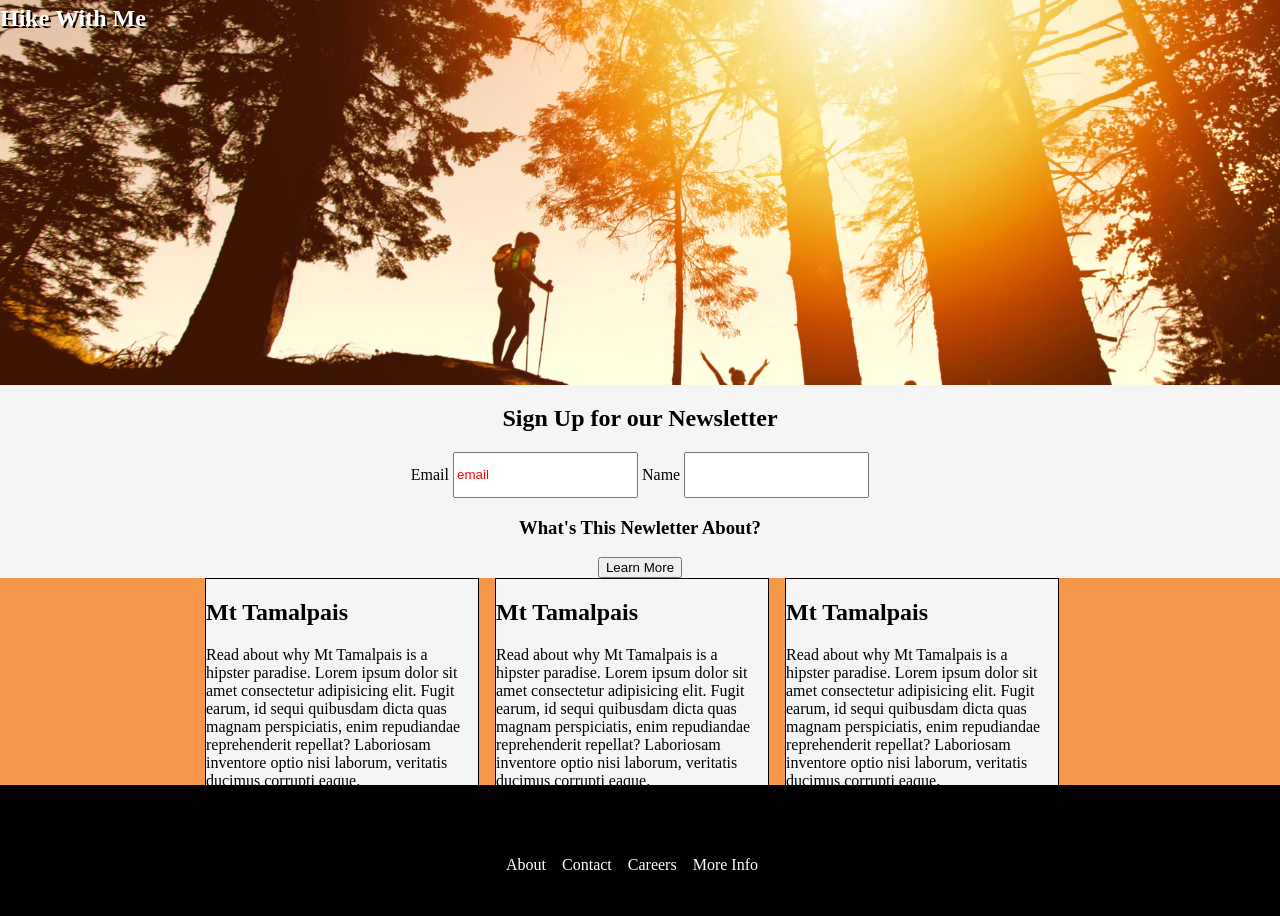
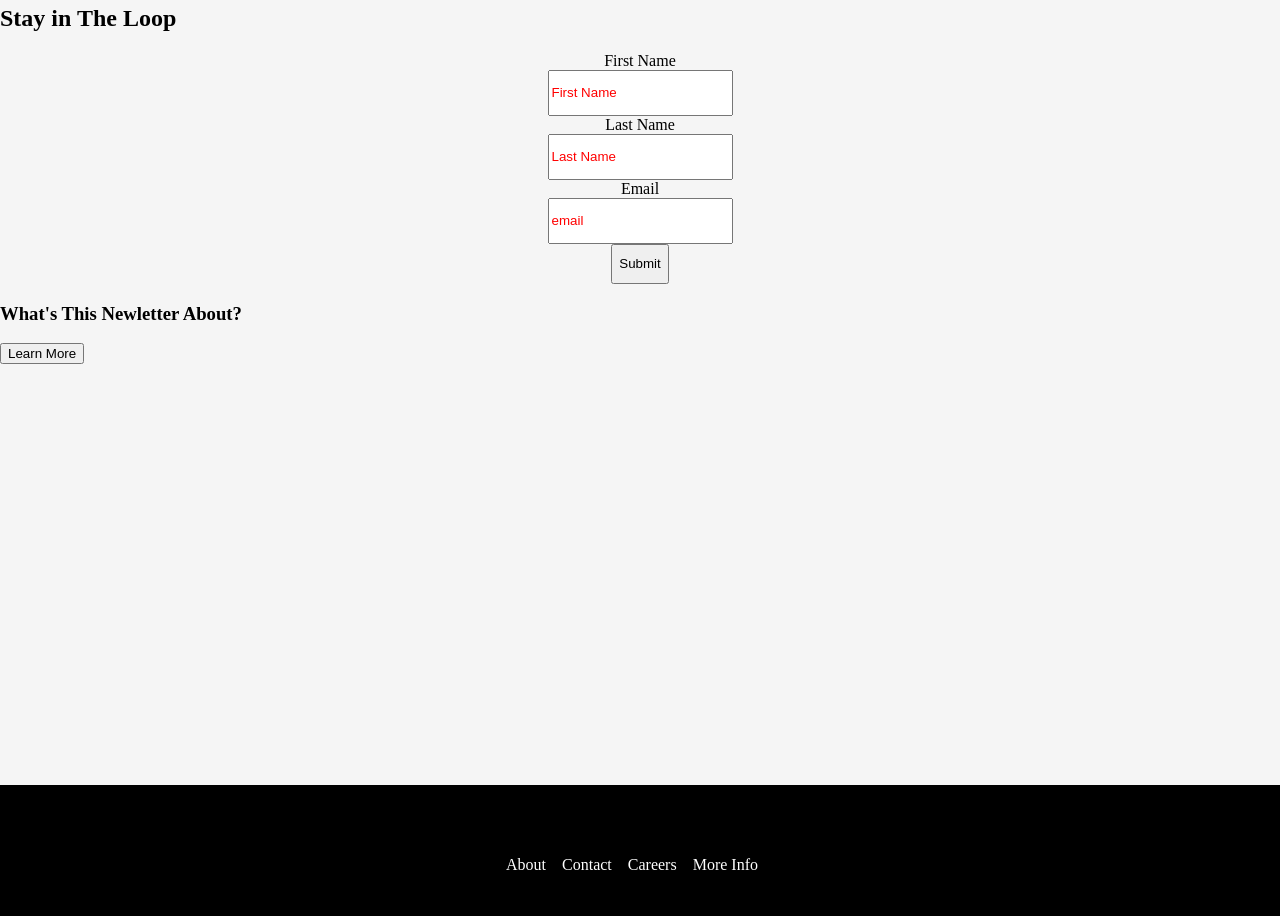
Before and after one commit to edfranco/ux-design-collab, a website: page index.html in a window 1280 px wide. Shown: the part 229-1145 px from the top of the page. Drawn offline with Linux system fonts and the light colour scheme.

Commit message:
styled forms

```diff
--- a/index.html
+++ b/index.html
@@ -49,51 +49,24 @@
         </div>
     </nav>
     <main>
-        <div class="img-container">
-            <section class="Content">
-                <h1>Hike With Me</h1>
-            </section>
+        <div class='form-container'></div>
+        <h2>Stay in The Loop</h2>
+        <form class="form">
+            <label class="form-label" for="first-name">First Name</label>
+            <input type="text" placeholder="First Name">
+
+            <label class="form-label" for="last-Name">Last Name</label>
+            <input type="text" placeholder="Last Name">
+
+            <label class="form-label" for="email">Email</label>
+            <input type="email" placeholder="email">
+
+            <input type="submit">
+        </form>
+
+        <h3>What's This Newletter About?</h3>
+        <button>Learn More</button>
         </div>
-
-        <div class='form-container'>
-            <h2>Sign Up for our Newsletter</h2>
-            <form>
-                <label for="email">Email</label>
-                <input type="text" placeholder="email">
-                <label for="name">Name</label>
-                <input type="text">
-            </form>
-
-            <h3>What's This Newletter About?</h3>
-            <button>Learn More</button>
-        </div>
-
-        <div class="cards-container">
-            <div class="card">
-                <h2>Mt Tamalpais</h2>
-                <p>Read about why Mt Tamalpais is a hipster paradise. Lorem ipsum dolor sit amet
-                    consectetur adipisicing elit. Fugit earum, id sequi quibusdam dicta quas magnam
-                    perspiciatis, enim repudiandae reprehenderit repellat? Laboriosam inventore
-                    optio nisi laborum, veritatis ducimus corrupti eaque.</p>
-            </div>
-
-            <div class="card">
-                <h2>Mt Tamalpais</h2>
-                <p>Read about why Mt Tamalpais is a hipster paradise. Lorem ipsum dolor sit amet
-                    consectetur adipisicing elit. Fugit earum, id sequi quibusdam dicta quas magnam
-                    perspiciatis, enim repudiandae reprehenderit repellat? Laboriosam inventore
-                    optio nisi laborum, veritatis ducimus corrupti eaque.</p>
-            </div>
-
-            <div class="card">
-                <h2>Mt Tamalpais</h2>
-                <p>Read about why Mt Tamalpais is a hipster paradise. Lorem ipsum dolor sit amet
-                    consectetur adipisicing elit. Fugit earum, id sequi quibusdam dicta quas magnam
-                    perspiciatis, enim repudiandae reprehenderit repellat? Laboriosam inventore
-                    optio nisi laborum, veritatis ducimus corrupti eaque.</p>
-            </div>
-        </div>
-
     </main>
 
 
--- a/public/styles/styles.css
+++ b/public/styles/styles.css
@@ -55,25 +55,18 @@ main{
     overflow: scroll;
 }
 
-main .img-container{
-    background-image: url('../images/photo-nic-co-uk-nic-xOigCUcFdA8-unsplash.jpg');
-    background-repeat: no-repeat;
-    background-size: cover;
-    background-origin: content-box;
-    background-position: center;
-    height: 50vh;
-    color:white;
-    text-shadow: 2px 2px #000000;
-}
-
-main section{
-    position: absolute;
-}
 .form-container{
     display:flex;
     flex-direction: column;
+    justify-content: center;
     align-items: center;
 
+}
+
+.form{
+    display: flex;
+    flex-direction: column;
+    align-items: center;
 }
 
 input{
```
